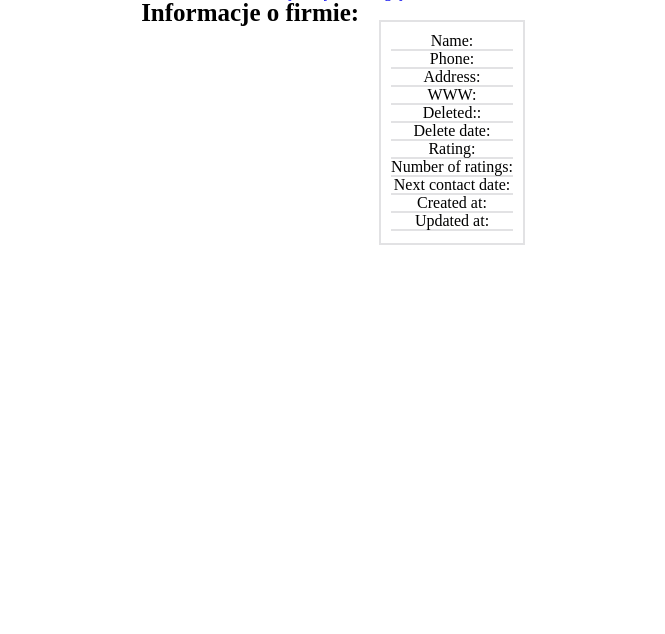
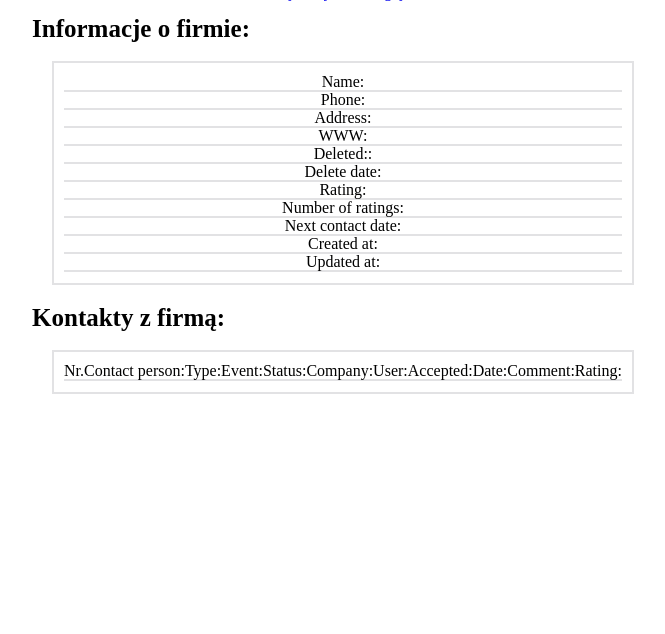
Before and after one commit to IAESTE-AGH/szakal, a Django app: template main/templates/company_details.html in a window 1280 px wide. Shown: the part 16-650 px from the top of the page, without its empty margins (297-962 px from the left). Run offline with Django 3.2, Linux system fonts and the light colour scheme; the template is opened without the code that fills it, so the values that code supplies are empty.

Commit message:
dodane powiązanie z kontaktami

```diff
--- a/main/templates/company_details.html
+++ b/main/templates/company_details.html
@@ -1,11 +1,12 @@
 {% extends "base.html" %}
 {% block content %}
+
+<main>
+    <br>
 <div class="title">
     <h1>Informacje o firmie: </h1>
 </div>
-<main>
     <div class="tabele">
-
         <table>
             <tbody>
             <tr>
@@ -22,7 +23,7 @@
             </tr>
             <tr>
                 <td>WWW: </td>
-                <td><a href={{ company.www }}>{{company.www}}</a></td>
+                <td><a href={{company.www}}>{{company.www}}</a></td>
             </tr>
               <tr>
                 <td>Deleted:: </td>
@@ -54,48 +55,40 @@
             </tr>
             </tbody>
         </table>
+    </div>
+    <div class="title">
+    <h1>Kontakty z firmą: </h1>
+    </div>
+    <div class="tabele">
         <table>
-{% for contact in contact1 %}
             <tr>
+                <td>Nr.</td>
                 <td>Contact person: </td>
-                <td>{{contact.person}}</td>
+                <td>Type: </td>
+                <td>Event: </td>
+                <td>Status: </td>
+                <td>Company: </td>
+                <td>User: </td>
+                <td>Accepted: </td>
+                <td>Date: </td>
+                <td>Comment: </td>
+                <td>Rating: </td>
             </tr>
+            {% for contact in contacts %}
              <tr>
-                <td>Type: </td>
+                 <td>{{ forloop.counter }}.</td>
+                 <td>{{contact.contact_person}}</td>
                  <td>{{contact.type}}</td>
-            </tr>
-             <tr>
-                <td>Event: </td>
                  <td>{{contact.event}}</td>
-            </tr>
-             <tr>
-                <td>Status: </td>
                  <td>{{contact.status}}</td>
-            </tr>
-            <tr>
-                <td>Company: </td>
                  <td>{{contact.company}}</td>
-            </tr>
-            <tr>
-                <td>User: </td>
                  <td>{{contact.user}}</td>
-            </tr>
-            <tr>
-                <td>Accepted: </td>
                  <td>{{contact.accepted}}</td>
-            </tr>
-            <tr>
-                <td>Date: </td>
                  <td>{{contact.date}}</td>
-            </tr>
-            <tr>
-                <td>Comment: </td>
                  <td>{{contact.comment}}</td>
-            </tr>
-            <tr>
-                <td>Rating: </td>
                  <td>{{contact.rating}}</td>
             </tr>
+
     {% endfor %}
         </table>
     </div>
```
Also changed, not shown: main/views.py (+1 -6 lines). Lines whose indentation alone changed are shown as unchanged.
